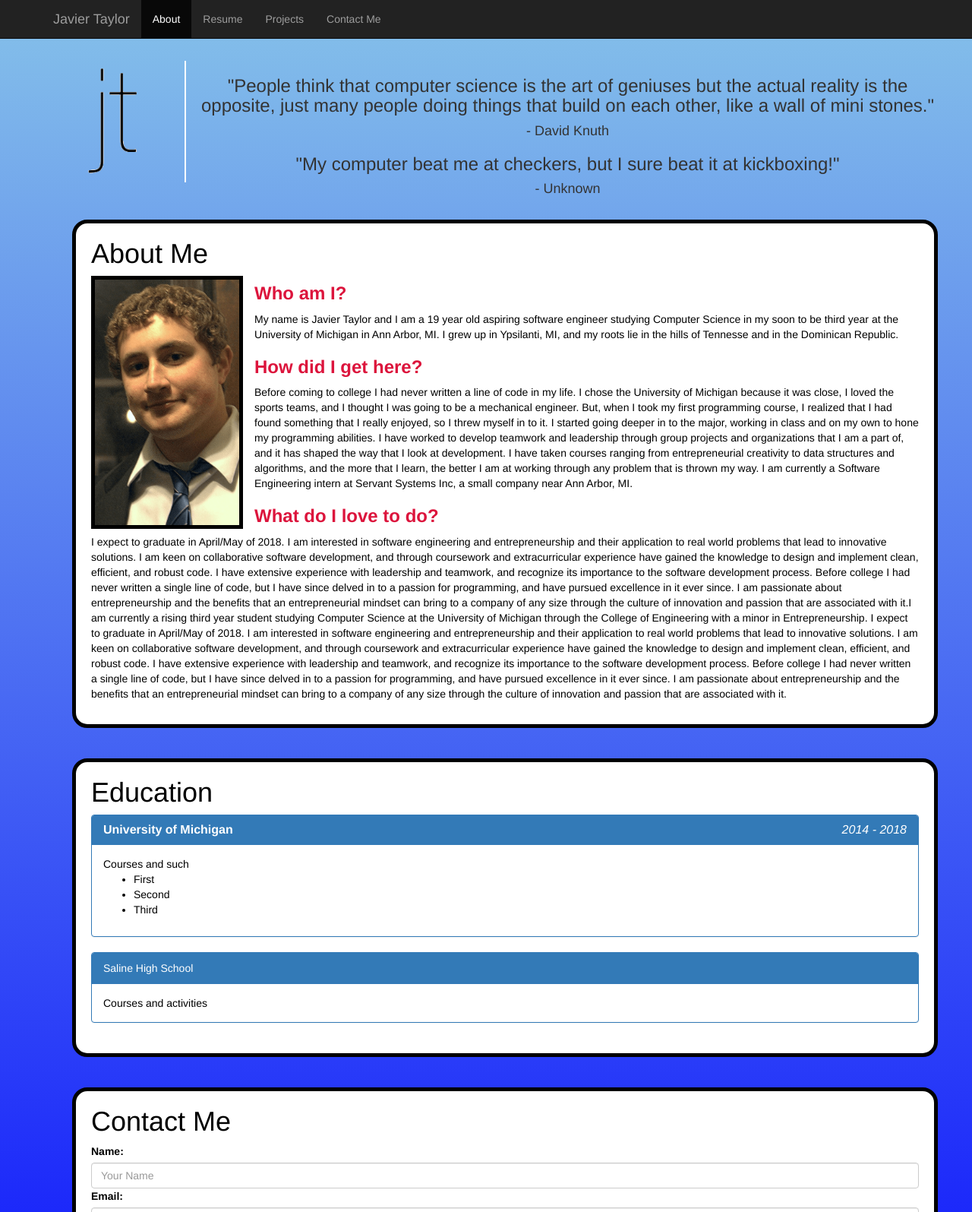
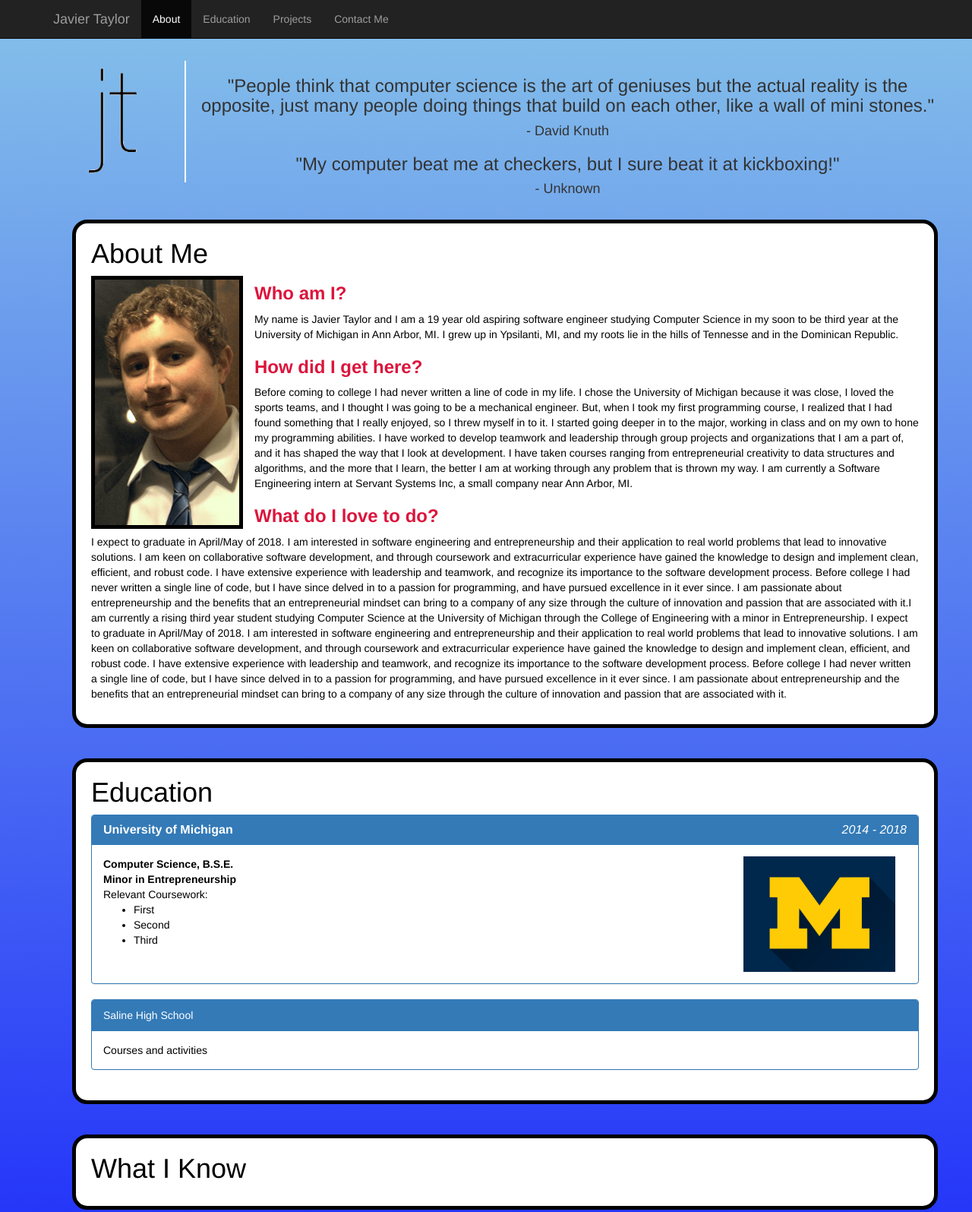
Before and after one commit to JavierTaylor/javiertaylor.github.io, a plain HTML site: page Site/index.html in a window 1280 px wide. Shown: the top 1595 px of the page at 76% size. Drawn offline with Linux system fonts and the light colour scheme.

Commit message:
More small changes

```diff
--- a/Site/index.html
+++ b/Site/index.html
@@ -33,8 +33,8 @@
 	        <div id="navbar" class="navbar-collapse collapse" aria-expanded="false" style="height: 5px;">
 	          <ul class="nav navbar-nav">
 	            <li class="active"><a href="#about">About</a></li>
-	            <li><a href="index.html">Resume</a></li>
-	            <li><a href="index.html">Projects</a></li>
+	            <li><a href="#education">Education</a></li>
+	            <li><a href="#know">Projects</a></li>
 	            <li><a href="#contact">Contact Me</a></li>
 	          </ul>
 	        </div>
@@ -73,7 +73,7 @@
 			</div>
 
 			<br><br>
-			<div class="boxed">
+			<div class="boxed" id="education">
 				<h1>Education</h1>
 				<div class="panel panel-primary">
 					<div class="panel-heading chev">
@@ -86,7 +86,13 @@
 					    	</div>
 						</h4>
 					</div>
-				    <div class="panel-body">Courses and such
+				    <div class="panel-body">
+				    	<span class="pull-right">
+				    		<img src="misc/m-min.png" width="200">
+				    	</span>
+				    	<b>Computer Science, B.S.E.</b><br>
+				    	<b>Minor in Entrepreneurship</b><br>
+				    	Relevant Coursework:
 				    	<ul>
 				    		<li>First</li>
 				    		<li>Second</li>
@@ -100,6 +106,12 @@
 				</div>
 			</div>
 			<br><br>
+
+			<div class="boxed" id="know">
+				<h1>What I Know</h1>
+			</div>
+			<br><br>
+
 			<div class="boxed" id="contact">
 				<h1>Contact Me</h1>
 				<form>
```
Also changed, not shown: Site/misc/m-min.png (added).
